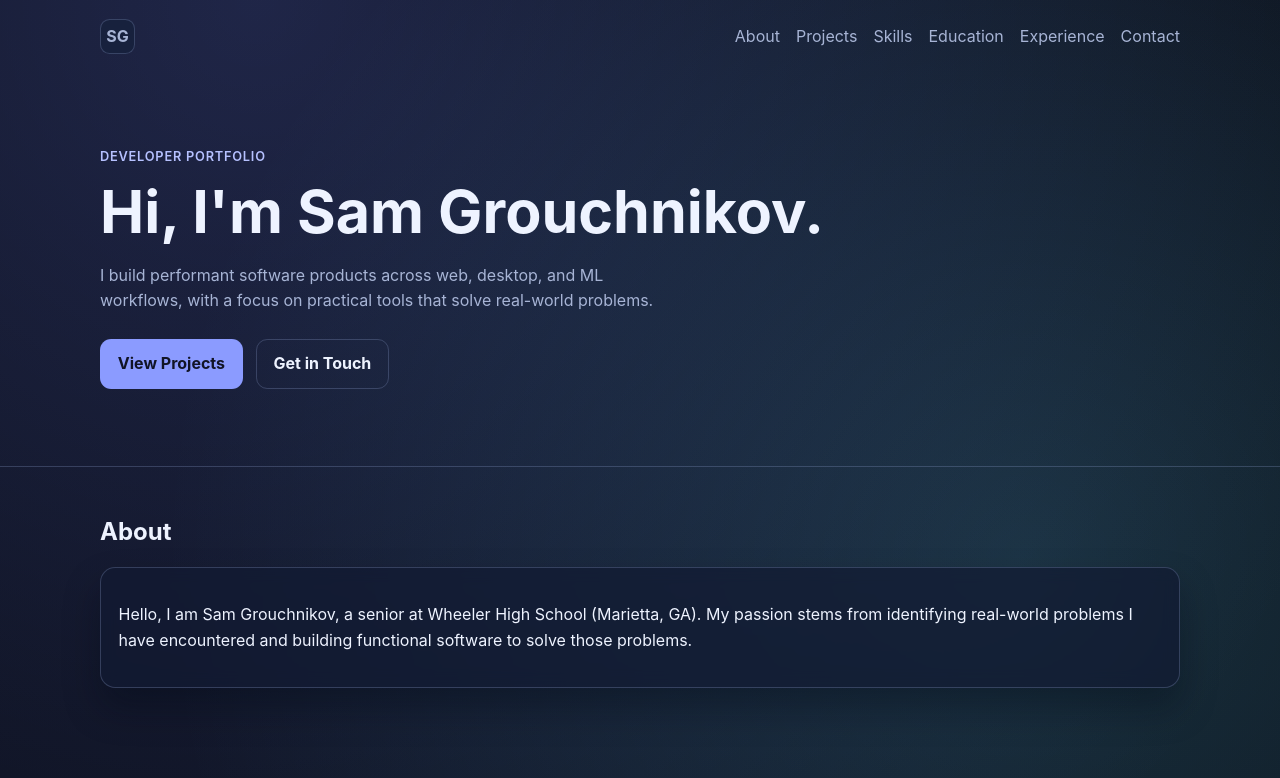
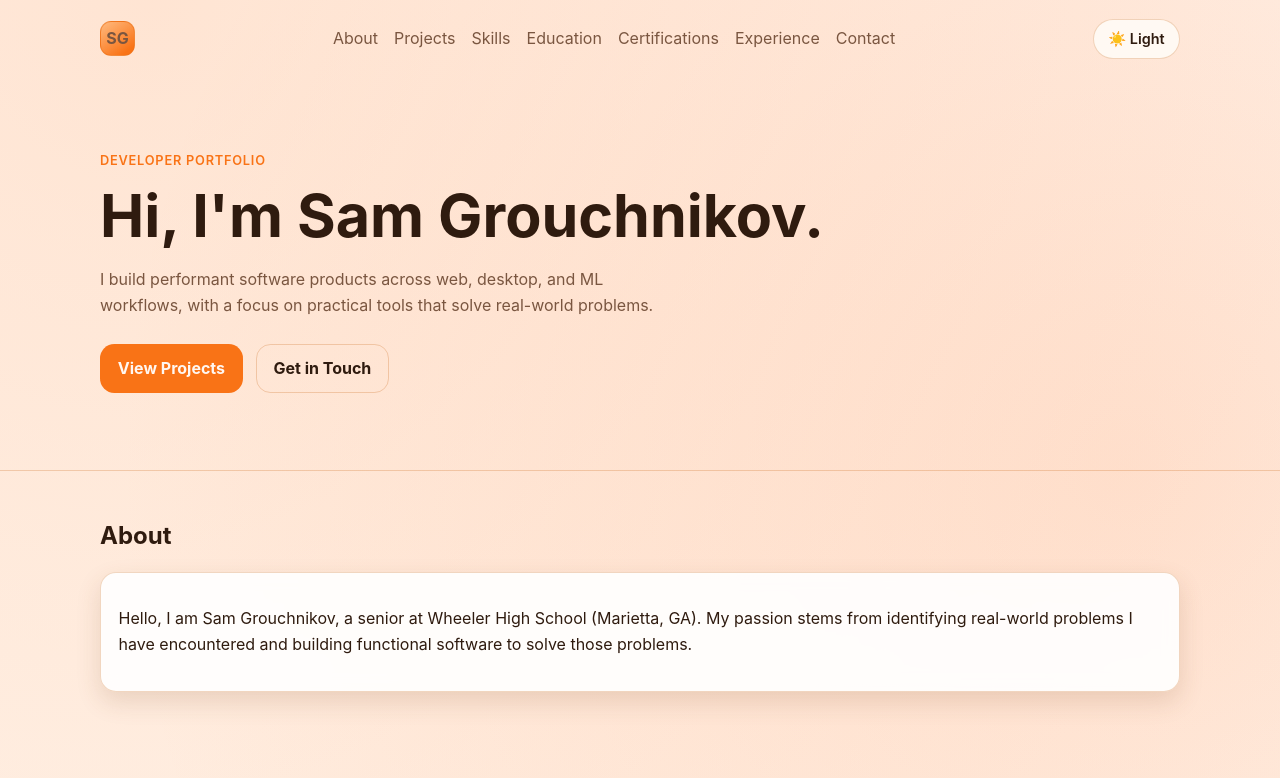
Before and after one commit to sam-grouchnikov/samg-portfolio, a website: page index.html in a window 1280 px wide. Shown: the top 778 px of the page. Drawn offline with Linux system fonts and the light colour scheme.

Commit message:
Replace M3 theme with modern orange-accent styling

```diff
--- a/css/style.css
+++ b/css/style.css
@@ -1,14 +1,32 @@
-:root {
-  --bg: #090c14;
-  --bg-alt: #0d1324;
-  --panel: rgba(18, 27, 50, 0.7);
-  --panel-strong: rgba(24, 34, 61, 0.9);
-  --text: #eef3ff;
-  --muted: #a7b4d5;
-  --accent: #8b9bff;
-  --accent-strong: #6f81ff;
-  --border: rgba(142, 157, 204, 0.28);
-  --shadow: 0 20px 35px rgba(4, 8, 20, 0.35);
+:root,
+:root[data-theme="dark"] {
+  color-scheme: dark;
+  --bg: #120d0a;
+  --bg-alt: #1b140f;
+  --panel: rgba(33, 24, 17, 0.82);
+  --panel-strong: rgba(45, 32, 23, 0.92);
+  --text: #fff4eb;
+  --muted: #d7bba6;
+  --accent: #ff8a3d;
+  --accent-strong: #ff6f1a;
+  --border: rgba(255, 176, 120, 0.32);
+  --chip-bg: rgba(255, 138, 61, 0.18);
+  --shadow: 0 10px 30px rgba(0, 0, 0, 0.32);
+}
+
+:root[data-theme="light"] {
+  color-scheme: light;
+  --bg: #fff7f1;
+  --bg-alt: #ffeede;
+  --panel: rgba(255, 255, 255, 0.9);
+  --panel-strong: rgba(255, 249, 243, 0.98);
+  --text: #2f1b0f;
+  --muted: #7a5640;
+  --accent: #f97316;
+  --accent-strong: #ea580c;
+  --border: rgba(206, 111, 38, 0.28);
+  --chip-bg: rgba(249, 115, 22, 0.12);
+  --shadow: 0 10px 24px rgba(123, 73, 35, 0.16);
 }
 
 * {
@@ -17,19 +35,14 @@
 
 body {
   margin: 0;
-  font-family:
-    Inter,
-    system-ui,
-    -apple-system,
-    Segoe UI,
-    Roboto,
-    sans-serif;
+  font-family: Inter, system-ui, -apple-system, Segoe UI, Roboto, sans-serif;
   background:
-    radial-gradient(circle at 20% 0%, rgba(111, 129, 255, 0.22), transparent 40%),
-    radial-gradient(circle at 80% 20%, rgba(100, 228, 255, 0.16), transparent 35%),
-    linear-gradient(170deg, var(--bg) 0%, var(--bg-alt) 100%);
+    radial-gradient(circle at 12% 0%, rgba(255, 154, 90, 0.2), transparent 44%),
+    radial-gradient(circle at 88% 15%, rgba(255, 125, 58, 0.16), transparent 35%),
+    linear-gradient(180deg, var(--bg) 0%, var(--bg-alt) 100%);
   color: var(--text);
   line-height: 1.6;
+  transition: color 0.2s ease, background 0.25s ease;
 }
 
 .container {
@@ -49,17 +62,36 @@ body {
   gap: 1rem;
 }
 
+.theme-toggle {
+  border: 1px solid var(--border);
+  background: var(--panel-strong);
+  color: var(--text);
+  border-radius: 999px;
+  padding: 0.45rem 0.9rem;
+  font: inherit;
+  font-size: 0.9rem;
+  font-weight: 600;
+  cursor: pointer;
+  transition: transform 0.2s ease, background 0.2s ease;
+}
+
+.theme-toggle:hover,
+.theme-toggle:focus-visible {
+  transform: translateY(-1px);
+  background: var(--panel);
+}
+
 .logo {
   display: grid;
   place-content: center;
   width: 2.2rem;
   height: 2.2rem;
-  border-radius: 0.6rem;
+  border-radius: 0.7rem;
   text-decoration: none;
   font-weight: 700;
-  color: var(--text);
-  background: var(--panel-strong);
-  border: 1px solid var(--border);
+  color: #1d120a;
+  background: linear-gradient(145deg, #ffba7f 0%, var(--accent) 85%);
+  border: 1px solid color-mix(in srgb, var(--accent) 38%, var(--border));
 }
 
 .nav ul {
@@ -87,7 +119,7 @@ body {
 }
 
 .eyebrow {
-  color: #b6c1ff;
+  color: var(--accent);
   font-weight: 600;
   letter-spacing: 0.06em;
   text-transform: uppercase;
@@ -120,15 +152,13 @@ body {
 
 .btn {
   background: var(--accent);
-  color: #111426;
+  color: #fff7f2;
   text-decoration: none;
   padding: 0.68rem 1.05rem;
-  border-radius: 0.7rem;
+  border-radius: 0.9rem;
   font-weight: 700;
   border: 1px solid transparent;
-  transition:
-    transform 0.2s ease,
-    background 0.2s ease;
+  transition: transform 0.2s ease, background 0.2s ease;
 }
 
 .btn:hover,
@@ -155,7 +185,7 @@ body {
 .skeleton-card {
   background: var(--panel);
   border: 1px solid var(--border);
-  border-radius: 0.95rem;
+  border-radius: 1rem;
   padding: 1.1rem;
   backdrop-filter: blur(8px);
   box-shadow: var(--shadow);
@@ -200,7 +230,7 @@ body {
 .stack-list li,
 .pill-list li {
   border: 1px solid var(--border);
-  background: rgba(139, 155, 255, 0.12);
+  background: var(--chip-bg);
   color: var(--text);
   border-radius: 999px;
   padding: 0.32rem 0.72rem;
@@ -221,6 +251,6 @@ body {
 
 .vibecoded {
   margin: 0.4rem 0 0;
-  color: #b6c1ff;
+  color: var(--accent);
   font-size: 0.95rem;
 }
--- a/index.html
+++ b/index.html
@@ -5,6 +5,14 @@
     <meta name="viewport" content="width=device-width, initial-scale=1" />
     <title>Sam Grouchnikov Portfolio</title>
     <link rel="stylesheet" href="css/style.css" />
+    <script>
+      (() => {
+        const storedTheme = localStorage.getItem("theme");
+        const prefersDark = window.matchMedia("(prefers-color-scheme: dark)").matches;
+        const theme = storedTheme || (prefersDark ? "dark" : "light");
+        document.documentElement.setAttribute("data-theme", theme);
+      })();
+    </script>
   </head>
 
   <body>
@@ -16,9 +24,11 @@
           <li><a href="#projects">Projects</a></li>
           <li><a href="#skills">Skills</a></li>
           <li><a href="#education">Education</a></li>
+          <li><a href="#certifications">Certifications</a></li>
           <li><a href="#experience">Experience</a></li>
           <li><a href="#contact">Contact</a></li>
         </ul>
+        <button id="theme-toggle" class="theme-toggle" type="button" aria-label="Toggle light and dark mode">🌙 Dark</button>
       </nav>
 
       <section class="hero container">
@@ -156,6 +166,28 @@
         </div>
       </section>
 
+      <section id="certifications" class="section container">
+        <h2>Course Certifications</h2>
+        <div class="grid">
+          <article class="skeleton-card">
+            <h3>Data Structures and Algorithms</h3>
+            <p>UC San Diego</p>
+          </article>
+          <article class="skeleton-card">
+            <h3>Natural Language Processing</h3>
+            <p>Stanford</p>
+          </article>
+          <article class="skeleton-card">
+            <h3>Discrete Optimization</h3>
+            <p>Georgia Tech</p>
+          </article>
+          <article class="skeleton-card">
+            <h3>Computational Neuroscience</h3>
+            <p>University of Washington</p>
+          </article>
+        </div>
+      </section>
+
 
       <section id="experience" class="section container">
         <h2>Experience</h2>
@@ -199,6 +231,22 @@
 
     <script>
       document.getElementById("year").textContent = new Date().getFullYear();
+
+      const themeToggle = document.getElementById("theme-toggle");
+      const root = document.documentElement;
+
+      const setTheme = (theme) => {
+        root.setAttribute("data-theme", theme);
+        themeToggle.textContent = theme === "dark" ? "🌙 Dark" : "☀️ Light";
+      };
+
+      setTheme(root.getAttribute("data-theme") || "dark");
+
+      themeToggle.addEventListener("click", () => {
+        const nextTheme = root.getAttribute("data-theme") === "dark" ? "light" : "dark";
+        setTheme(nextTheme);
+        localStorage.setItem("theme", nextTheme);
+      });
     </script>
   </body>
 </html>
```
